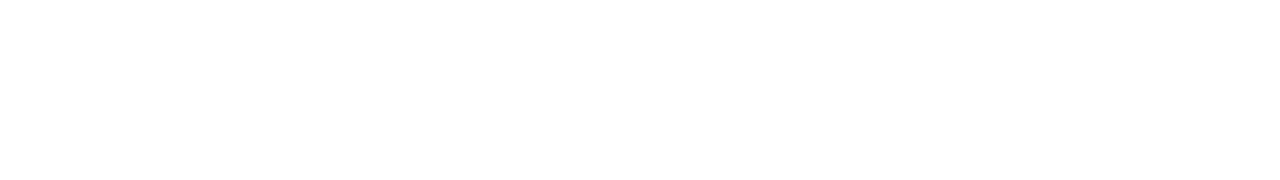
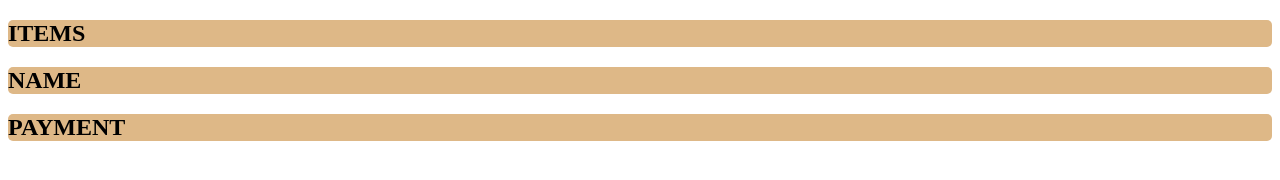
Before and after one commit to TrueForFun/css-project, a plain HTML site: page index.html in a window 1280 px wide. Drawn offline with Linux system fonts and the light colour scheme.

Commit message:
add prettier

```diff
--- a/index.html
+++ b/index.html
@@ -1,12 +1,55 @@
 <!DOCTYPE html>
 <html lang="en">
+
 <head>
     <meta charset="UTF-8">
     <meta http-equiv="X-UA-Compatible" content="IE=edge">
     <meta name="viewport" content="width=device-width, initial-scale=1.0">
     <title>Document</title>
 </head>
-<body>
+<div class="flex-container">
+    <div class="coffee-choice">
+        <h2>ITEMS</h2>
+    </div>
+    <div class="box-1">
+        <h2>NAME</h2>
 
-</body>
+    </div>
+    <div>
+        <div class="box-2">
+            <h2>PAYMENT</h2>
+        </div>
+    </div>
+</div>
+
+<style>
+    .flex-container {
+        flex-direction: column;
+        row-gap: 10px;
+        column-gap: 10px;
+
+        border-radius: 5px;
+
+    }
+</style>
+<style>
+    .box-1 {
+        border-radius: 5px;
+        background-color: burlywood;
+    }
+</style>
+<style>
+    .box-2 {
+
+        border-radius: 5px;
+        background-color: burlywood;
+    }
+</style>
+<style>
+    .coffee-choice {
+        border-radius: 5px;
+        background-color: burlywood;
+    }
+</style>
+
 </html>
```
Also changed, not shown: 1 other file.
